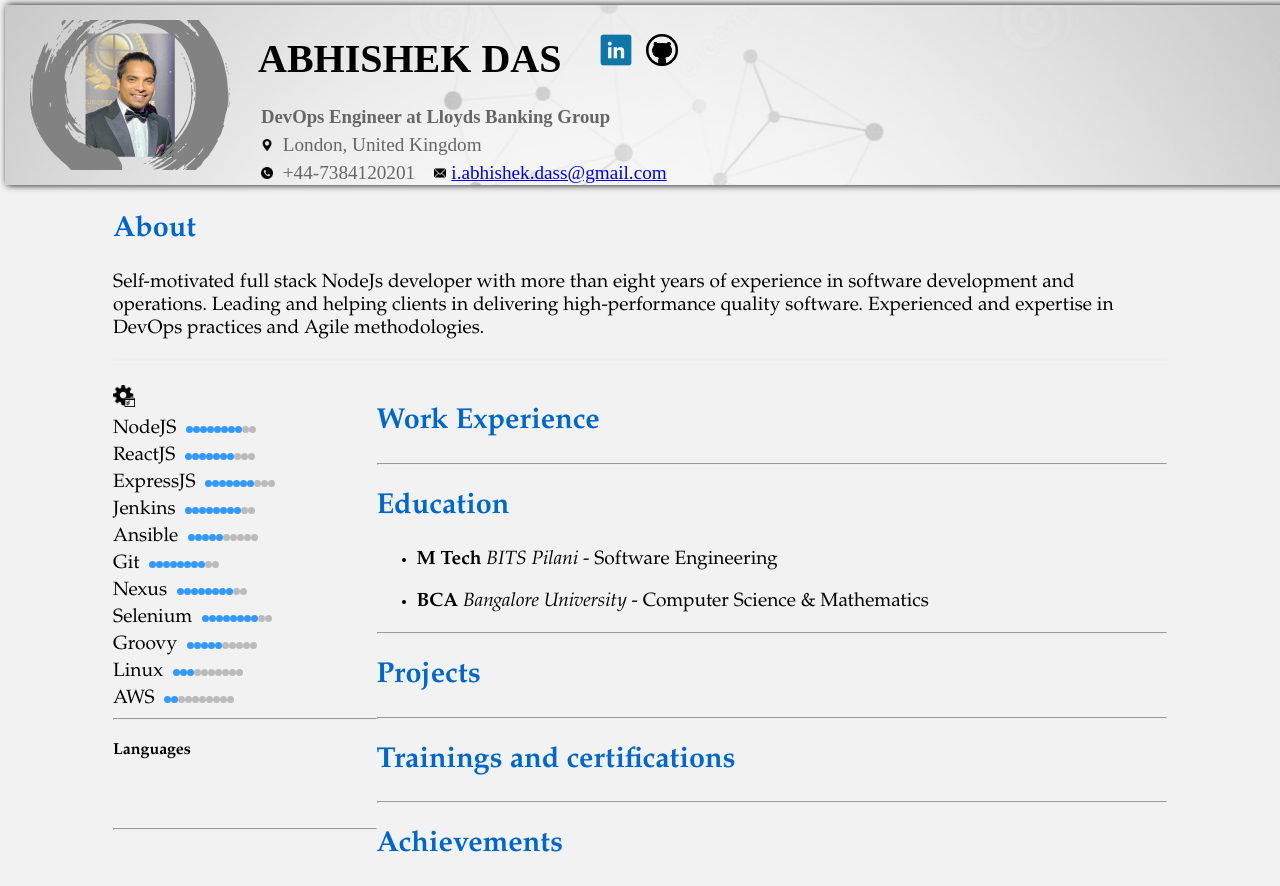
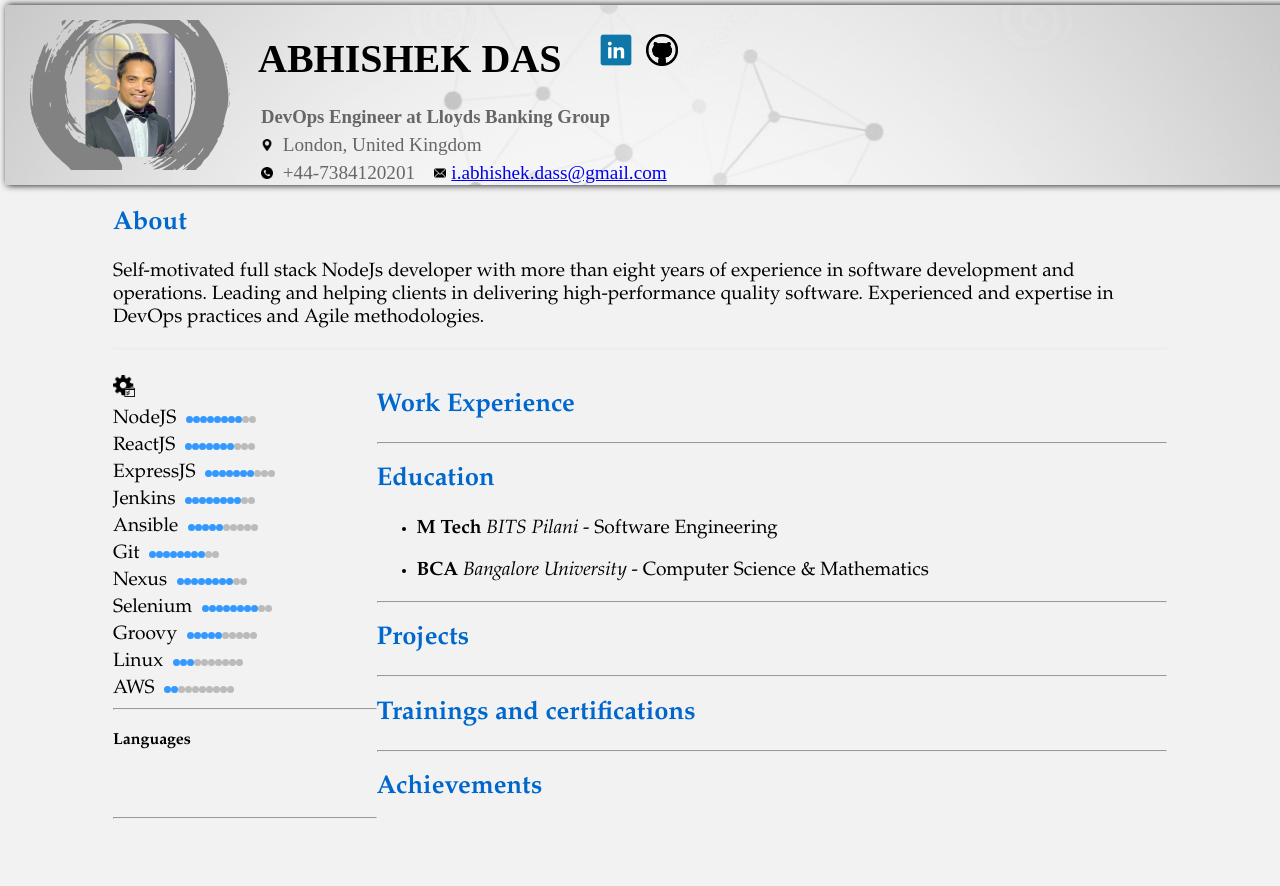
Before and after one commit to iAbhishek91/my-profile, a React app: page / in a window 1280 px wide. After the commit the page ends 827 px from the top, so only its background shows below. Built offline with nearby package versions, Linux system fonts and the light colour scheme.

Commit message:
style(main.css): h2 components

```diff
--- a/src/css/main.css
+++ b/src/css/main.css
@@ -18,7 +18,7 @@ h1 {
 
 #body-container h2 {
   color: #0067cc;
-  font-size: 1.8em;
+  font-size: 1.6em;
 }
 
 p {
```
